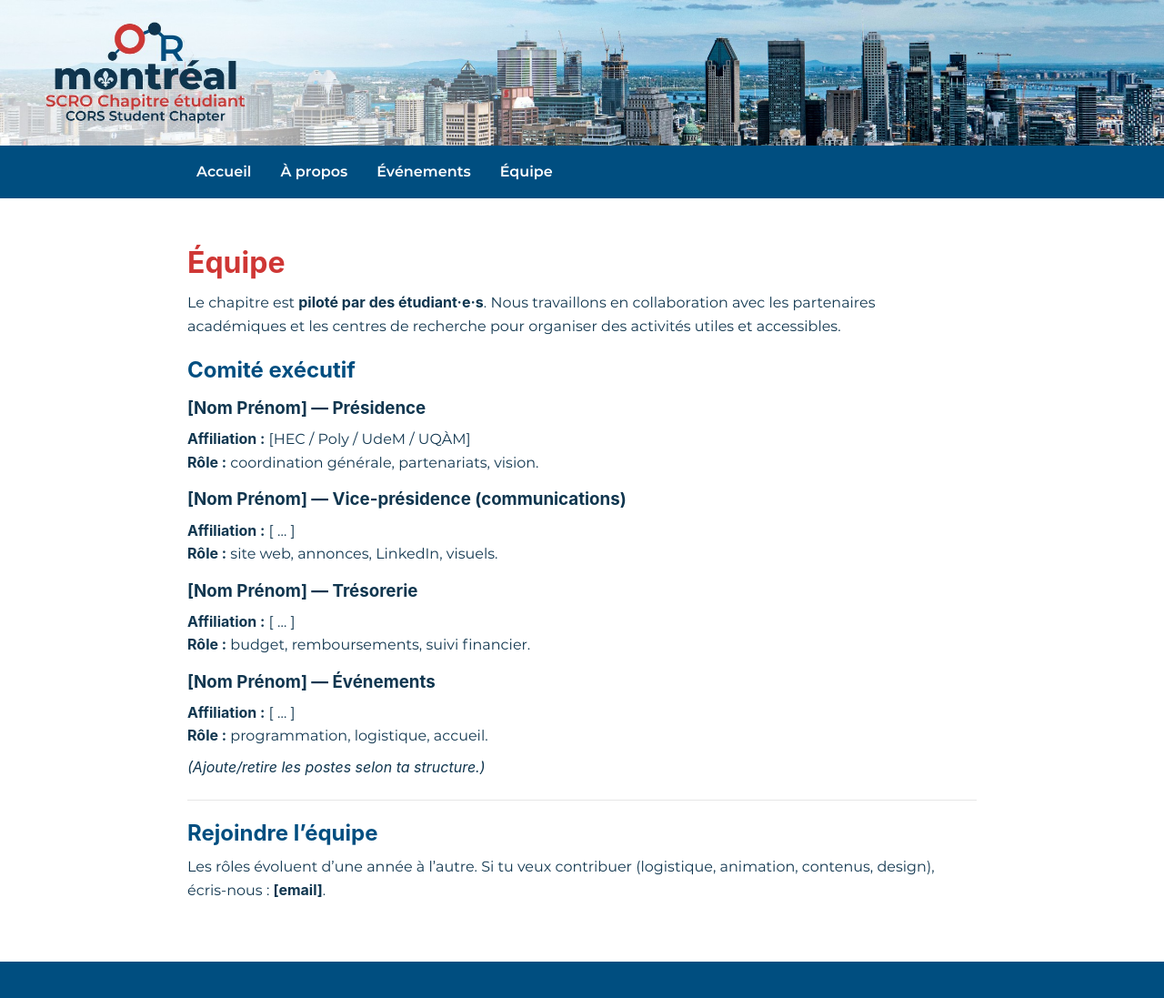
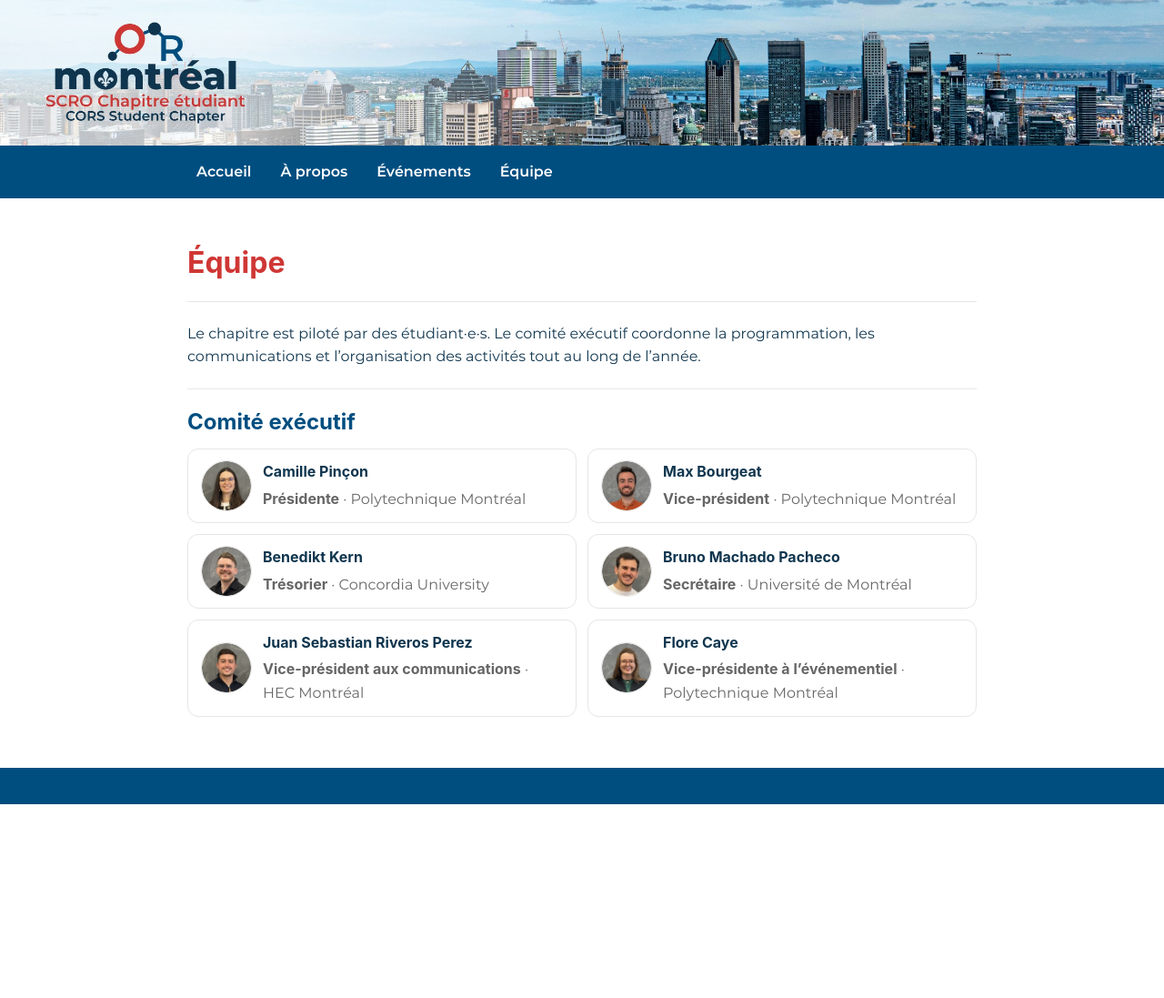
Before and after one commit to juanseripe/cors-montreal-student-chapter, a Jekyll site: the page built from docs/equipe.md, in a window 1280 px wide. Shown: the whole page at 91% size. Built offline with Jekyll 4.4.1, drawn with Linux system fonts in a browser that asks for light colours; some web fonts are replaced; after the commit the page ends 900 px from its top, so only the background shows below that.

Commit message:
Equipe page

```diff
--- a/docs/assets/style.css
+++ b/docs/assets/style.css
@@ -233,27 +233,40 @@ hr {
   margin: 22px 0;
 }
 
-.subtitle-row{
+.team-list{
+  display: grid;
+  grid-template-columns: 1fr;
+  gap: 12px;
+  margin-top: 14px;
+}
+
+.team-card{
+  border: 1px solid var(--border);
+  border-radius: 12px;
+  padding: 12px 14px;
+  background: #fff;
+
   display: flex;
   align-items: center;
-  justify-content: space-between;
-  gap: 14px;
-  padding: 10px 12px;
-  border: 1px solid var(--border);
-  border-radius: 12px;
-  margin: 10px 0;
-  background: #fff;
+  gap: 12px;
 }
 
-.subtitle-text{
-  flex: 1;
+.team-photo{
+  width: 56px;
+  height: 56px;
+  border-radius: 50%;
+  object-fit: cover;
+  border: 1px solid var(--border);
+  flex: 0 0 auto;
 }
 
-.btn.small{
-  padding: 6px 10px;
-  border-radius: 10px;
-  font-weight: 600;
-  white-space: nowrap;
+.team-name{
+  font-weight: 700;
+  margin-bottom: 4px;
+}
+
+.team-meta{
+  color: var(--muted);
 }
 
 /* Footer */
@@ -268,6 +281,8 @@ hr {
 /* Small screens */
 @media (max-width: 640px) {
   :root { --pad: 16px; }
-  .subtitle-row{ flex-direction: column; align-items: stretch; }
-  .btn.small{ width: 100%; text-align: center; }
 }
+
+@media (min-width: 820px){
+  .team-list { grid-template-columns: 1fr 1fr; }
+}
--- a/docs/equipe.md
+++ b/docs/equipe.md
@@ -5,30 +5,62 @@ title: Équipe
 
 # Équipe
 
-Le chapitre est **piloté par des étudiant·e·s**. Nous travaillons en collaboration avec les partenaires académiques et les centres de recherche pour organiser des activités utiles et accessibles.
+---
+
+Le chapitre est piloté par des étudiant·e·s. Le comité exécutif coordonne la programmation, les communications et l’organisation des activités tout au long de l’année.
+
+---
 
 ## Comité exécutif
 
-### [Nom Prénom] — Présidence
-**Affiliation :** [HEC / Poly / UdeM / UQÀM]
-**Rôle :** coordination générale, partenariats, vision.
+<div class="team-list">
 
-### [Nom Prénom] — Vice-présidence (communications)
-**Affiliation :** [ … ]
-**Rôle :** site web, annonces, LinkedIn, visuels.
+<div class="team-card">
+  <img class="team-photo" src="{{ site.baseurl }}/assets/img/team/camille-pincon.jpg" alt="Camille Pinçon">
+  <div>
+    <div class="team-name">Camille Pinçon</div>
+    <div class="team-meta"><strong>Présidente</strong> · Polytechnique Montréal</div>
+  </div>
+</div>
 
-### [Nom Prénom] — Trésorerie
-**Affiliation :** [ … ]
-**Rôle :** budget, remboursements, suivi financier.
+<div class="team-card">
+  <img class="team-photo" src="{{ site.baseurl }}/assets/img/team/max-bourgeat.jpg" alt="Max Bourgeat">
+  <div>
+    <div class="team-name">Max Bourgeat</div>
+    <div class="team-meta"><strong>Vice-président</strong> · Polytechnique Montréal</div>
+  </div>
+</div>
 
-### [Nom Prénom] — Événements
-**Affiliation :** [ … ]
-**Rôle :** programmation, logistique, accueil.
+<div class="team-card">
+  <img class="team-photo" src="{{ site.baseurl }}/assets/img/team/benedikt-kern.jpg" alt="Benedikt Kern">
+  <div>
+    <div class="team-name">Benedikt Kern</div>
+    <div class="team-meta"><strong>Trésorier</strong> · Concordia University</div>
+  </div>
+</div>
 
-*(Ajoute/retire les postes selon ta structure.)*
+<div class="team-card">
+  <img class="team-photo" src="{{ site.baseurl }}/assets/img/team/bruno-machado-pacheco.jpg" alt="Bruno Machado Pacheco">
+  <div>
+    <div class="team-name">Bruno Machado Pacheco</div>
+    <div class="team-meta"><strong>Secrétaire</strong> · Université de Montréal</div>
+  </div>
+</div>
 
----
+<div class="team-card">
+  <img class="team-photo" src="{{ site.baseurl }}/assets/img/team/juan-sebastian-riveros-perez.jpg" alt="Juan Sebastian Riveros Perez">
+  <div>
+    <div class="team-name">Juan Sebastian Riveros Perez</div>
+    <div class="team-meta"><strong>Vice-président aux communications</strong> · HEC Montréal</div>
+  </div>
+</div>
 
-## Rejoindre l’équipe
+<div class="team-card">
+  <img class="team-photo" src="{{ site.baseurl }}/assets/img/team/flore-caye.jpg" alt="Flore Caye">
+  <div>
+    <div class="team-name">Flore Caye</div>
+    <div class="team-meta"><strong>Vice-présidente à l’événementiel</strong> · Polytechnique Montréal</div>
+  </div>
+</div>
 
-Les rôles évoluent d’une année à l’autre. Si tu veux contribuer (logistique, animation, contenus, design), écris-nous : **[email]**.
+</div>
```
Also changed, not shown: docs/a-propos.md (+2 -9 lines), docs/assets/img/team/benedikt-kern.jpg (added), docs/assets/img/team/bruno-machado-pacheco.jpg (added), docs/assets/img/team/camille-pincon.jpg (added), docs/assets/img/team/flore-caye.jpg (added), docs/assets/img/team/juan-sebastian-riveros-perez.jpg (added), docs/assets/img/team/max-bourgeat.jpg (added), 1 other file.
